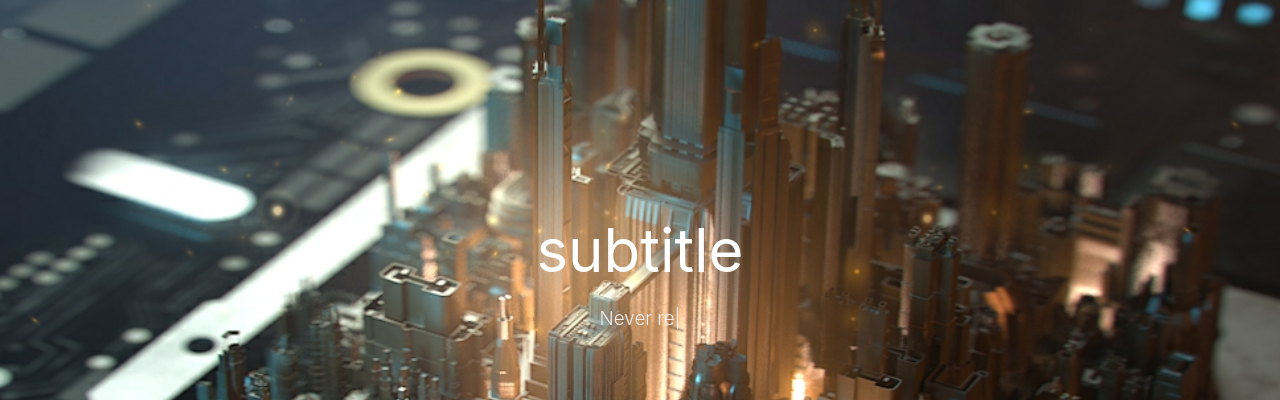
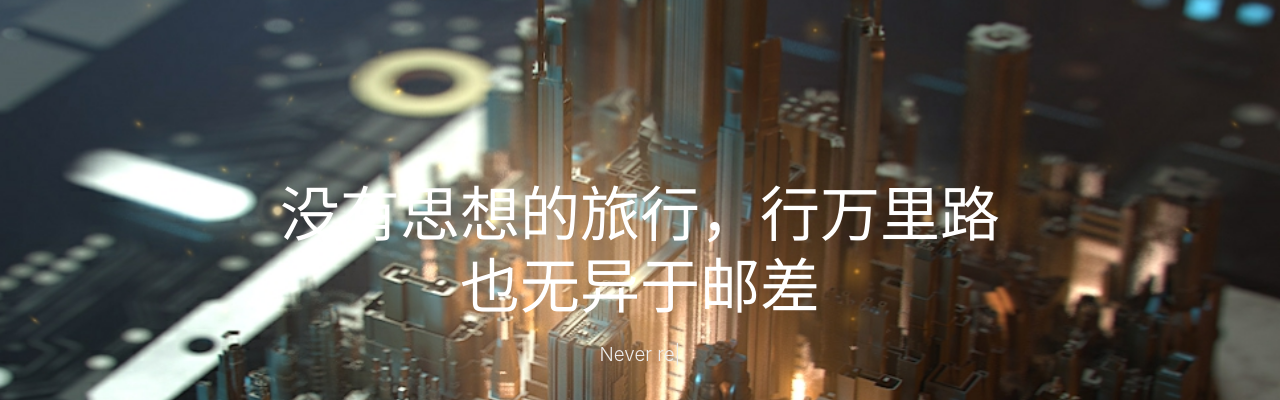
Before and after one commit to exploreuse/exploreuse.github.io, a plain HTML site: page index.html in a window 1280 px wide. Shown: the part 79-479 px from the top of the page. Drawn offline with nearby package versions, Linux system fonts and the light colour scheme; some packages are replaced by stand-ins of ours; a script that the page names is missing.

Commit message:
Site updated: 2024-11-10 11:41:01

```diff
--- a/atom.xml
+++ b/atom.xml
@@ -2,7 +2,7 @@
 <feed xmlns="http://www.w3.org/2005/Atom">
   <title>TX0-0</title>
 
-
+  <subtitle>没有思想的旅行，行万里路也无异于邮差</subtitle>
   <link href="http://exploreuse.github.io/atom.xml" rel="self"/>
 
   <link href="http://exploreuse.github.io/"/>
--- a/index.html
+++ b/index.html
@@ -361,7 +361,7 @@
         <div class="brand">
             <div class="title center-align">
 
-                    subtitle
+                没有思想的旅行，行万里路也无异于邮差
 
             </div>
 
```
Also changed, not shown: about/index.html (+1 -1 lines), archives/2024/11/index.html (+1 -1 lines), archives/2024/index.html (+1 -1 lines), archives/index.html (+1 -1 lines), categories/index.html (+1 -1 lines), contact/index.html (+1 -1 lines), friends/index.html (+1 -1 lines), tags/index.html (+1 -1 lines).
